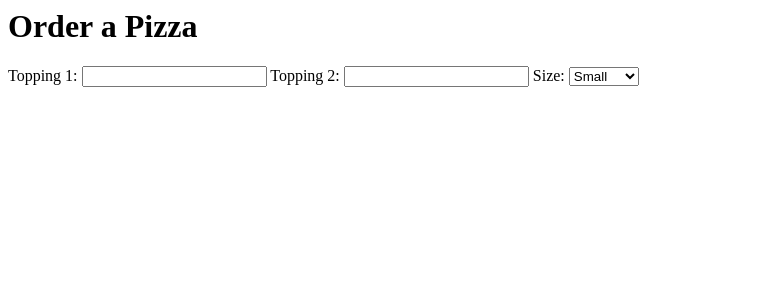
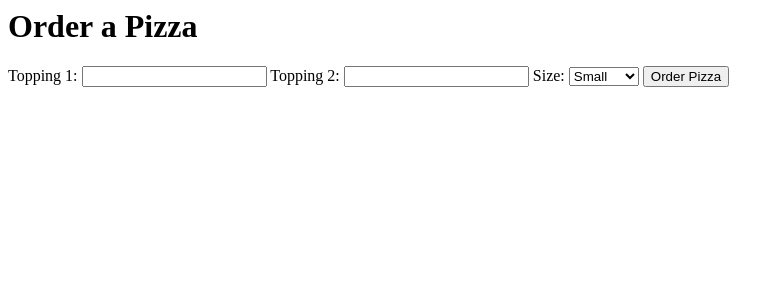
Before and after one commit to Yoimer/nandians-garden, a Django app: page /order in a window 1280 px wide. Shown: the top 300 px of the page, without its empty margins (0-784 px from the left). Run offline with Django 3.2, Linux system fonts and the light colour scheme.

Commit message:
added submit button and csrf_token on order.html

```diff
--- a/pizza/templates/pizza/order.html
+++ b/pizza/templates/pizza/order.html
@@ -1,6 +1,11 @@
 <h1>Order a Pizza</h1>
 
-<form>
+<!-- the action of a form is where you want to send the form. by default if you don't provide anything in the action
+    is going to go to the url where you currently are. even if it's what you want,
+    it's always a best practice to make sure that you specify where the url is
+-->
+<form action="{% url 'order' %}" method="post">
+    {% csrf_token %}
     <label for="topping1">Topping 1: </label>
     <input id="topping1" type="text" name="topping1">
     <label for="topping2">Topping 2:</label>
@@ -11,4 +16,5 @@
         <option value="Medium">Medium</option>
         <option value="Large">Large</option>
     </select>
+    <input type="submit" value="Order Pizza">
 </form>
```
